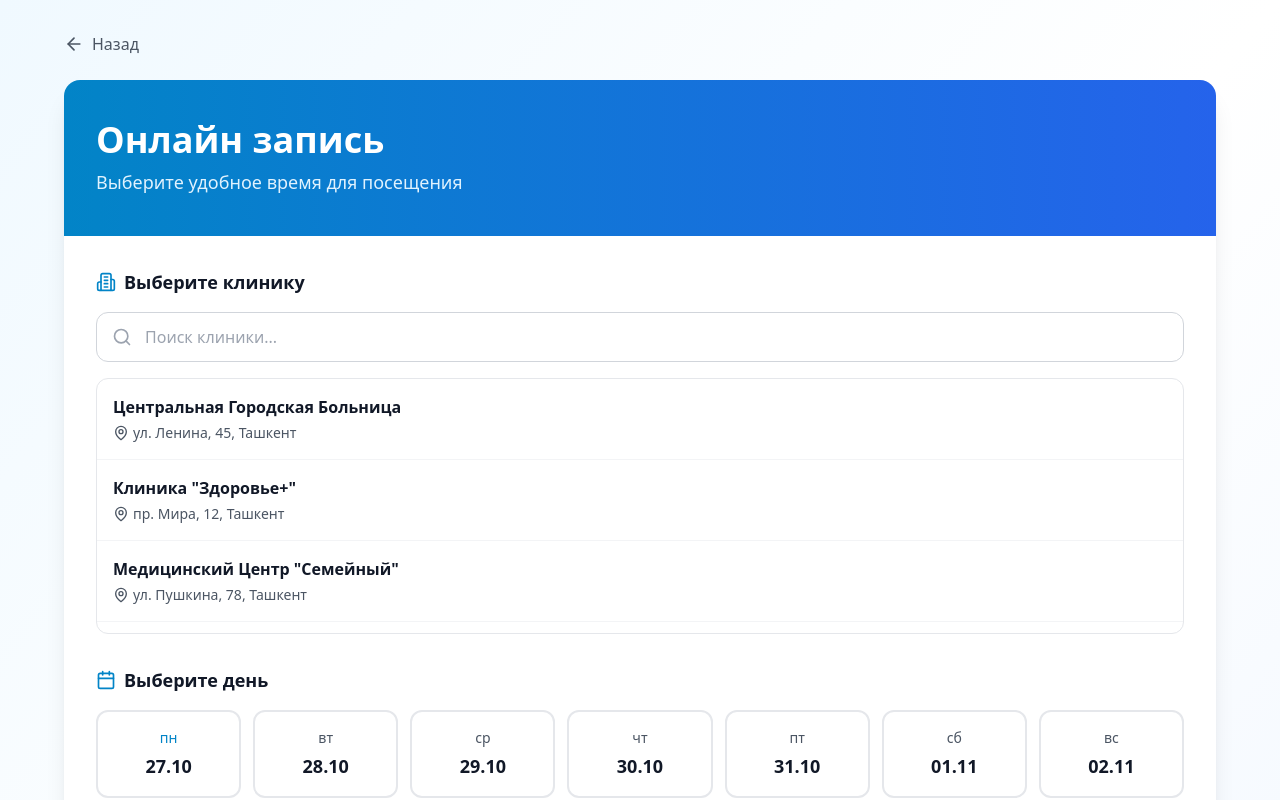
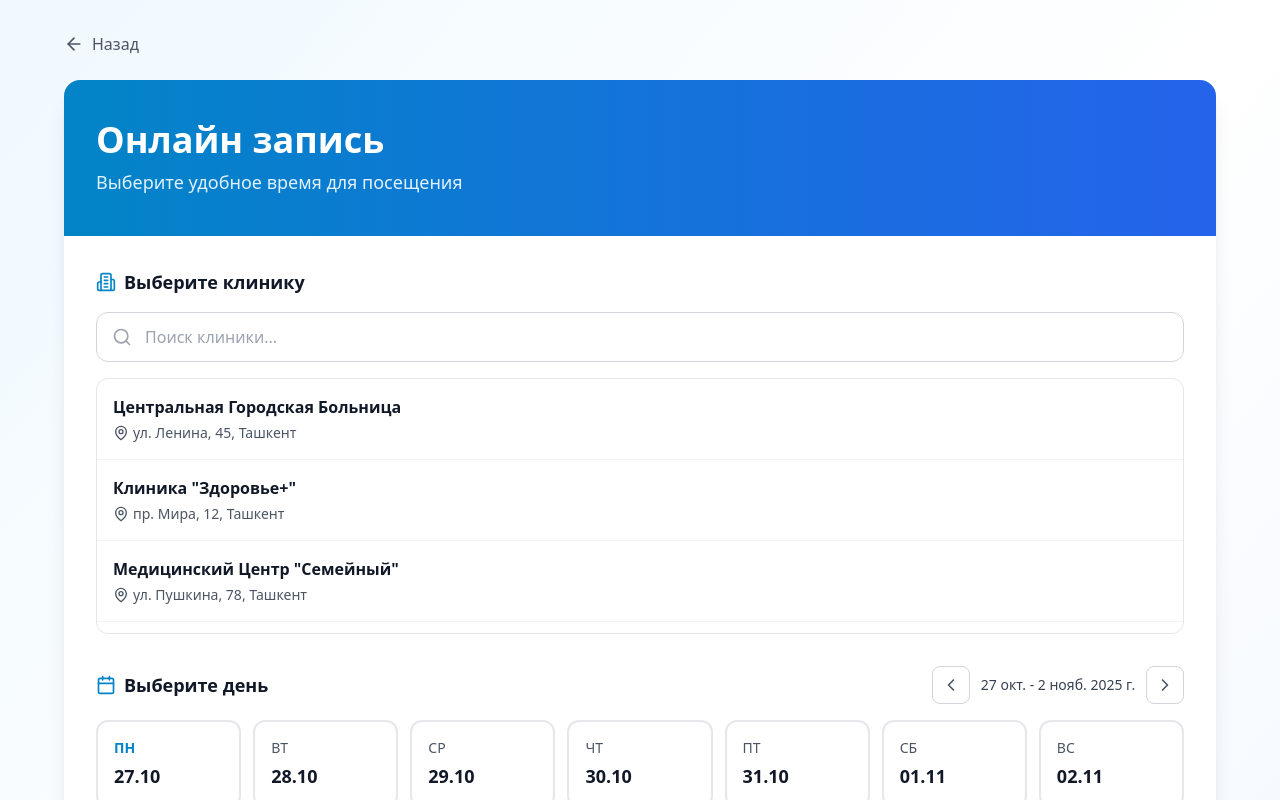
Before and after one commit to isoboi/shifo-design, a React (Vite) app: page / in a window 1280 px wide. Both pictures are taken after a click on the button "Записаться на прием". Shown: the top 800 px of the page. Built offline with nearby package versions, Linux system fonts and the light colour scheme.

Commit message:
Updated BookingPage.tsx

```diff
--- a/src/components/BookingPage.tsx
+++ b/src/components/BookingPage.tsx
@@ -1,5 +1,5 @@
 import React, { useState } from 'react';
-import { Calendar, Clock, MapPin, Building2, User, Phone, Mail, ArrowLeft, Search } from 'lucide-react';
+import { Calendar, Clock, MapPin, Building2, User, Phone, Mail, ArrowLeft, Search, ChevronLeft, ChevronRight } from 'lucide-react';
 
 interface BookingPageProps {
   onBack: () => void;
@@ -10,6 +10,7 @@ export function BookingPage({ onBack }: BookingPageProps) {
   const [selectedDate, setSelectedDate] = useState('');
   const [selectedTime, setSelectedTime] = useState('');
   const [searchQuery, setSearchQuery] = useState('');
+  const [currentWeekOffset, setCurrentWeekOffset] = useState(0);
   const [formData, setFormData] = useState({
     name: '',
     phone: '',
@@ -41,6 +42,7 @@ export function BookingPage({ onBack }: BookingPageProps) {
     const currentDay = today.getDay();
     const monday = new Date(today);
     monday.setDate(today.getDate() - (currentDay === 0 ? 6 : currentDay - 1));
+    monday.setDate(monday.getDate() + (currentWeekOffset * 7));
 
     const week = [];
     for (let i = 0; i < 7; i++) {
@@ -49,6 +51,25 @@ export function BookingPage({ onBack }: BookingPageProps) {
       week.push(date);
     }
     return week;
+  };
+
+  const goToPreviousWeek = () => {
+    setCurrentWeekOffset(currentWeekOffset - 1);
+  };
+
+  const goToNextWeek = () => {
+    setCurrentWeekOffset(currentWeekOffset + 1);
+  };
+
+  const goToCurrentWeek = () => {
+    setCurrentWeekOffset(0);
+  };
+
+  const getWeekRange = () => {
+    const week = getCurrentWeek();
+    const start = week[0];
+    const end = week[6];
+    return `${start.toLocaleDateString('ru-RU', { day: 'numeric', month: 'short' })} - ${end.toLocaleDateString('ru-RU', { day: 'numeric', month: 'short', year: 'numeric' })}`;
   };
 
   const timeSlots = [
@@ -215,11 +236,48 @@ export function BookingPage({ onBack }: BookingPageProps) {
             </div>
 
             <div>
-              <label className="flex items-center space-x-2 text-base md:text-lg font-semibold text-gray-900 mb-3 md:mb-4">
-                <Calendar className="h-4 w-4 md:h-5 md:w-5 text-sky-600" />
-                <span>Выберите день</span>
-              </label>
-              <div className="grid grid-cols-7 gap-1.5 md:gap-3">
+              <div className="flex flex-col sm:flex-row sm:items-center sm:justify-between mb-3 md:mb-4 gap-3">
+                <label className="flex items-center space-x-2 text-base md:text-lg font-semibold text-gray-900">
+                  <Calendar className="h-4 w-4 md:h-5 md:w-5 text-sky-600" />
+                  <span>Выберите день</span>
+                </label>
+
+                <div className="flex items-center gap-2">
+                  <button
+                    type="button"
+                    onClick={goToPreviousWeek}
+                    className="p-2 rounded-lg border border-gray-300 hover:bg-gray-50 active:bg-gray-100 transition-colors"
+                    title="Предыдущая неделя"
+                  >
+                    <ChevronLeft className="h-4 w-4 md:h-5 md:w-5 text-gray-600" />
+                  </button>
+
+                  <div className="text-xs md:text-sm font-medium text-gray-700 min-w-[140px] md:min-w-[160px] text-center">
+                    {getWeekRange()}
+                  </div>
+
+                  <button
+                    type="button"
+                    onClick={goToNextWeek}
+                    className="p-2 rounded-lg border border-gray-300 hover:bg-gray-50 active:bg-gray-100 transition-colors"
+                    title="Следующая неделя"
+                  >
+                    <ChevronRight className="h-4 w-4 md:h-5 md:w-5 text-gray-600" />
+                  </button>
+
+                  {currentWeekOffset !== 0 && (
+                    <button
+                      type="button"
+                      onClick={goToCurrentWeek}
+                      className="ml-2 px-3 py-1.5 text-xs md:text-sm bg-sky-100 text-sky-700 rounded-lg hover:bg-sky-200 transition-colors font-medium"
+                    >
+                      Сегодня
+                    </button>
+                  )}
+                </div>
+              </div>
+
+              <div className="grid grid-cols-7 gap-1 sm:gap-1.5 md:gap-3">
                 {weekDays.map((day, index) => {
                   const dateStr = day.toISOString().split('T')[0];
                   const isPast = day < new Date(new Date().setHours(0, 0, 0, 0));
@@ -230,21 +288,21 @@ export function BookingPage({ onBack }: BookingPageProps) {
                       type="button"
                       onClick={() => !isPast && setSelectedDate(dateStr)}
                       disabled={isPast}
-                      className={`p-2 md:p-4 rounded-lg md:rounded-xl border-2 text-center transition-all ${
+                      className={`p-1.5 sm:p-2 md:p-4 rounded-md md:rounded-xl border-2 text-center transition-all min-h-[60px] sm:min-h-[70px] md:min-h-0 flex flex-col justify-center ${
                         isPast
                           ? 'border-gray-100 bg-gray-50 text-gray-400 cursor-not-allowed'
                           : selectedDate === dateStr
-                          ? 'border-sky-600 bg-sky-50'
-                          : 'border-gray-200 hover:border-sky-300 active:bg-sky-50'
+                          ? 'border-sky-600 bg-sky-50 shadow-sm'
+                          : 'border-gray-200 hover:border-sky-300 active:bg-sky-50 active:border-sky-400'
                       }`}
                     >
-                      <div className={`text-[10px] md:text-sm font-medium mb-0.5 md:mb-1 ${
-                        isPast ? 'text-gray-400' : isToday(day) ? 'text-sky-600' : 'text-gray-600'
+                      <div className={`text-[9px] sm:text-[10px] md:text-sm font-medium mb-0.5 sm:mb-1 uppercase ${
+                        isPast ? 'text-gray-400' : isToday(day) ? 'text-sky-600 font-semibold' : 'text-gray-600'
                       }`}>
                         {getDayName(day)}
                       </div>
-                      <div className={`text-sm md:text-lg font-bold ${
-                        isPast ? 'text-gray-400' : 'text-gray-900'
+                      <div className={`text-xs sm:text-sm md:text-lg font-bold leading-tight ${
+                        isPast ? 'text-gray-400' : selectedDate === dateStr ? 'text-sky-700' : 'text-gray-900'
                       }`}>
                         {formatDate(day)}
                       </div>
```
